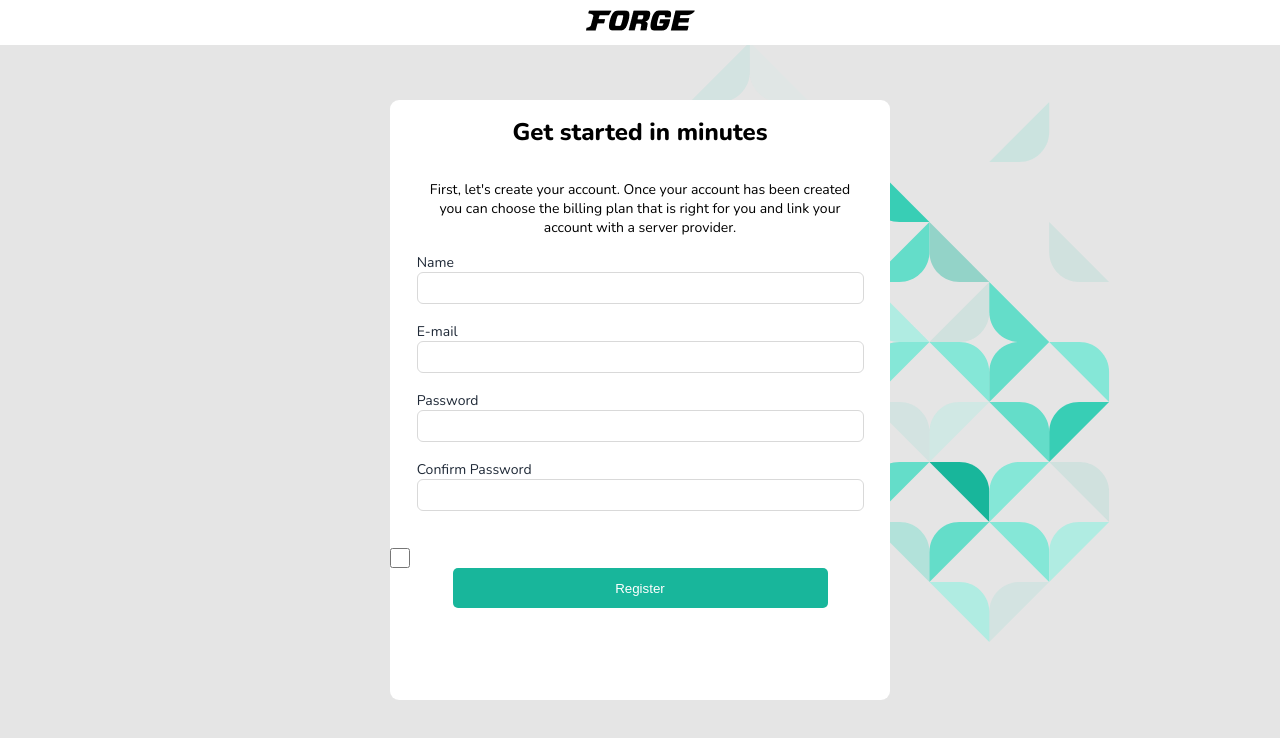
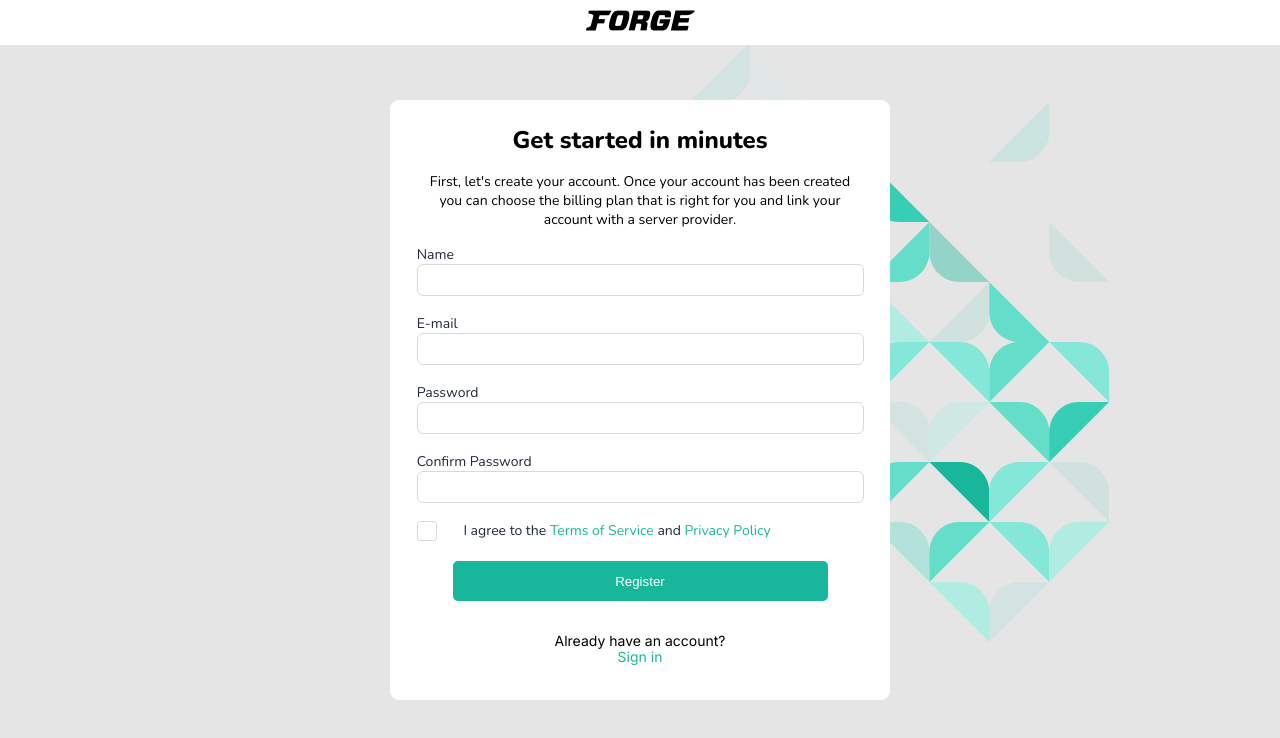
Before and after one commit to mahte007/registration-page, a Next.js app: page / in a window 1280 px wide. Shown: the top 738 px of the page. Built offline with nearby package versions, Linux system fonts and the light colour scheme.

Commit message:
Finished working on design

```diff
--- a/src/components/registerForm/registerForm.tsx
+++ b/src/components/registerForm/registerForm.tsx
@@ -56,8 +56,17 @@ export const RegisterForm: FC = () => {
             type="password"
           />
           <br />
-          <Input name="tos" register={register} type="checkbox" />
+          <div className="tos-checkbox">
+            <Input name="tos" register={register} type="checkbox" />
+            <label htmlFor="tos">
+              I agree to the <span>Terms of Service</span> and <span>Privacy Policy</span>
+            </label>
+          </div>
           <button type="submit">Register</button>
+          <div className="sing-in-container">
+            <p>Already have an account?</p>
+            <p>Sign in</p>
+          </div>
         </form>
       </div>
     </>
--- a/src/styles/styles.scss
+++ b/src/styles/styles.scss
@@ -1,9 +1,9 @@
-@import url('https://fonts.googleapis.com/css2?family=Nunito:wght@300;800&display=swap');
+@import url('https://fonts.googleapis.com/css2?family=Inter&family=Nunito:wght@300;400;800&display=swap');
 
 @mixin content-text {
   font-family: Nunito;
   text-align: center;
-  padding: 1rem 2rem;
+  padding: 0 2rem 1rem;
 }
 
 @mixin center-content {
@@ -57,6 +57,7 @@ body {
 
   h2{
     @include content-text;
+    padding-top: 1.5rem;
     font-weight: 800;
     font-size: 24px
   }
@@ -83,16 +84,46 @@ body {
     }
   }
 
-  input[type=checkbox] {
-    width: 20px;
-    padding: 0;
-    background-color: $greenColor;
-    margin: 0;
+  .tos-checkbox{
+    display: flex;
+    input[type=checkbox] {
+      display: inline-block;
+      position: relative;
+      width: 20px;
+      margin: 0 0 20px;
+      appearance: none;
+      border: 1px solid $greyColor;
+      padding: 9px;
+      border-radius: 3px;
+      cursor: pointer;
 
-    &:checked {
-      background-color: $greenColor;
+      &:checked {
+        background-color: $greenColor;
+
+      }
+
+      &:checked::after {
+        position: absolute;
+        content: '\2714';
+        font-size: 12px;
+        top: 1px;
+        left: 4px;
+        color: $whiteColor;
+      }
+    }
+
+    label {
+      font-family: Nunito;
+      font-weight: 400;
+      font-size: 14px;
+
+      span {
+        color: $greenColor;
+        cursor: pointer;
+      }
     }
   }
+
 
   label {
     margin-left: 26.7px;
@@ -110,5 +141,21 @@ body {
     background-color: $greenColor;
     border: none;
     border-radius: 5px;
+    cursor: pointer;
   }
 }
+
+.sing-in-container {
+  margin-top: 40px;
+  text-align: center;
+  line-height: 0;
+
+  p {
+    font-family: Inter;
+    font-weight: 400;
+    &:last-child {
+      color: $greenColor;
+      cursor: pointer;
+    }
+  }
+}
```
